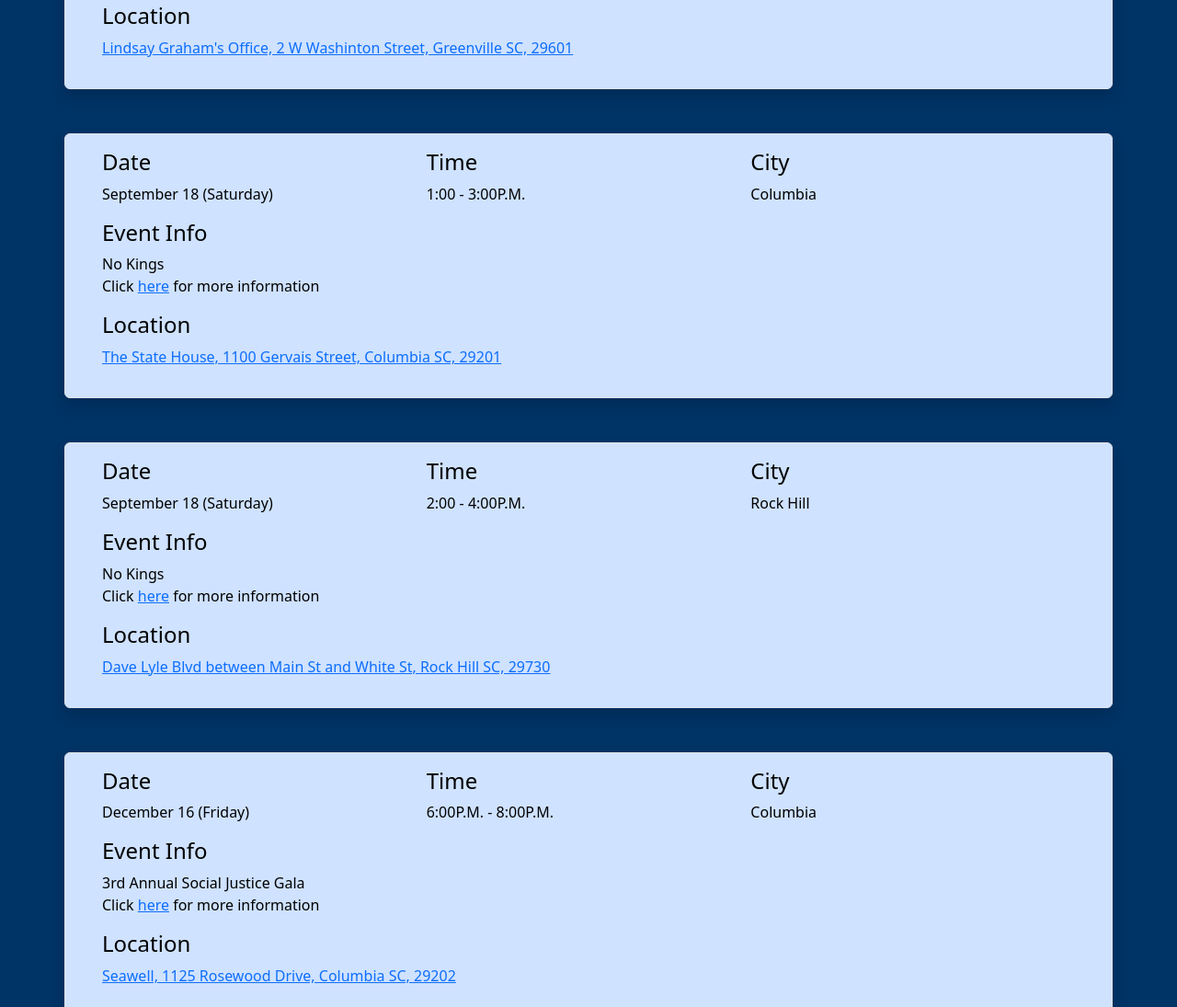
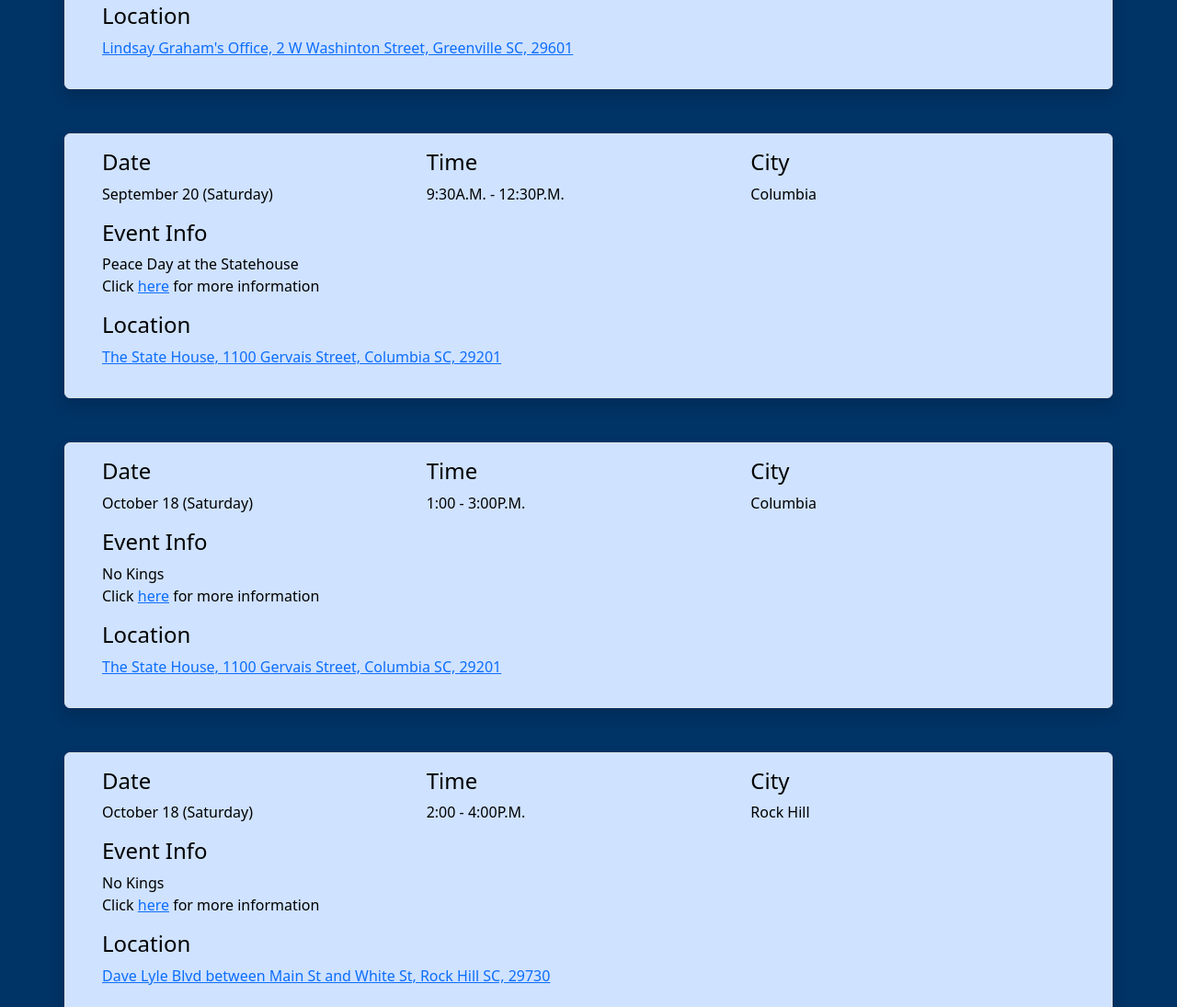
Before and after one commit to JayTheLearner/scprotests, a plain HTML site: page index.html in a window 1280 px wide. Shown: the part 1090-2185 px from the top of the page at 92% size. Drawn offline with nearby package versions, Linux system fonts and the light colour scheme.

Commit message:
Added Peace Day at Statehouse

```diff
--- a/index.html
+++ b/index.html
@@ -129,13 +129,44 @@
             </div>
         </div>
 
+        <div>
+            <div class="container-lg mt-5 border rounded bg-primary-subtle shadow content">
+                <div class="row align-items-start m-3">
+                    <div class="row">
+                        <div class="col">
+                            <h4>Date</h4>
+                            <p>September 20 (Saturday)</p>
+                        </div>
+                        <div class="col">
+                            <h4>Time</h4>
+                            <p>9:30A.M. - 12:30P.M.</p>
+                        </div>
+                        <div class="col">
+                            <h4>City</h4>
+                            <p>Columbia</p>
+                        </div>
+                        <div class="col-12">
+                            <h4>Event Info</h4>
+                            <p>Peace Day at the Statehouse<br>Click
+                                <a href="https://www.facebook.com/events/748697777991851/?acontext=%7B%22event_action_history%22%3A[%7B%22mechanism%22%3A%22attachment%22%2C%22surface%22%3A%22newsfeed%22%7D]%2C%22ref_notif_type%22%3Anull%7D">here</a> for more information</p>
+                        </div>
+                        <div class="col-12">
+                            <h4>Location</h4>
+                            <p><a href="https://www.google.com/maps?q=1100+Gervais,+Columbia,+SC">The State House, 1100 Gervais Street, Columbia SC, 29201</a>
+                            </p>
+                        </div>
+                    </div>
+                </div>
+            </div>
+        </div>
+
          <div>
             <div class="container-lg mt-5 border rounded bg-primary-subtle shadow content">
                 <div class="row align-items-start m-3">
                     <div class="row">
                         <div class="col">
                             <h4>Date</h4>
-                            <p>September 18 (Saturday)</p>
+                            <p>October 18 (Saturday)</p>
                         </div>
                         <div class="col">
                             <h4>Time</h4>
@@ -166,7 +197,7 @@
                     <div class="row">
                         <div class="col">
                             <h4>Date</h4>
-                            <p>September 18 (Saturday)</p>
+                            <p>October 18 (Saturday)</p>
                         </div>
                         <div class="col">
                             <h4>Time</h4>
```
